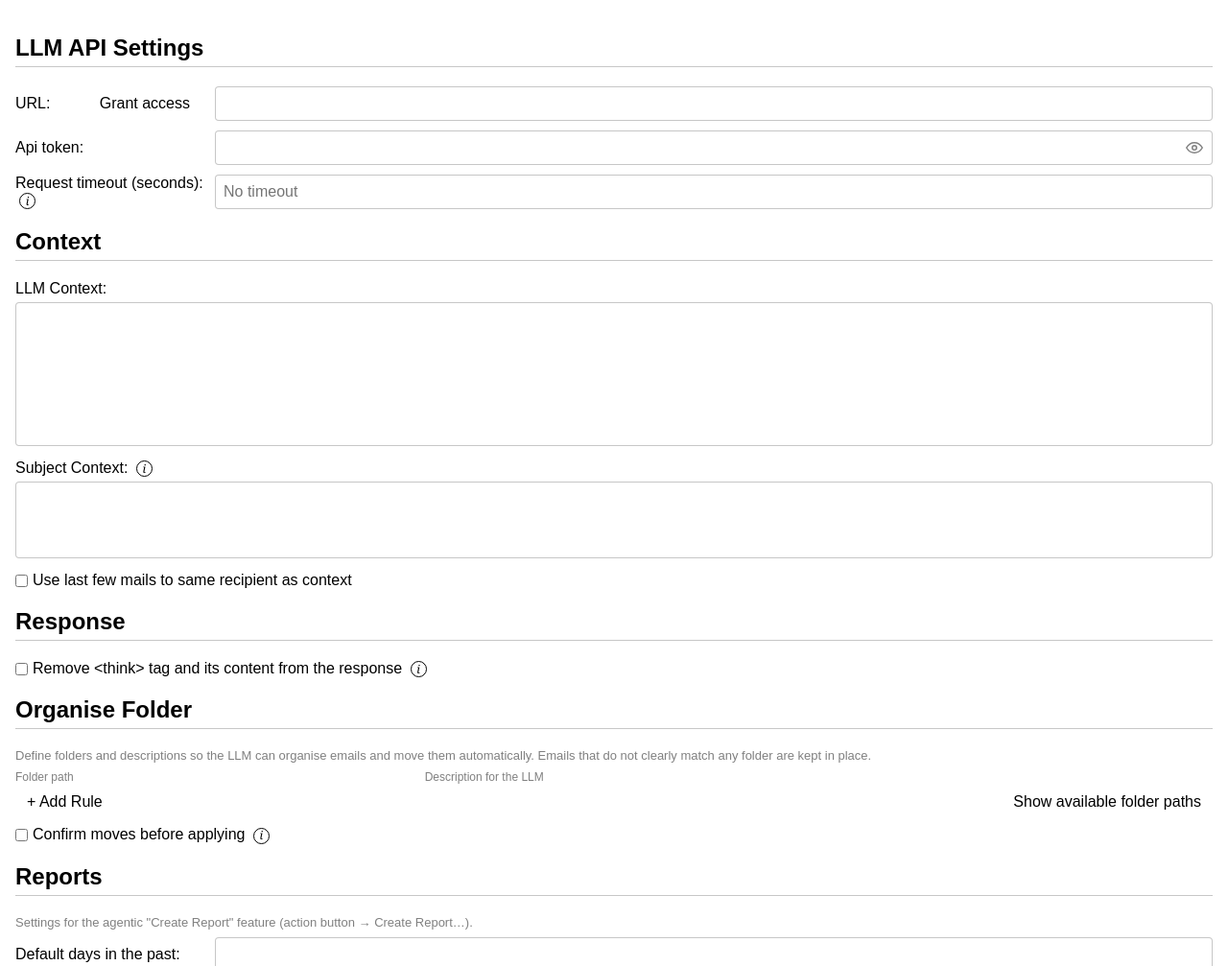
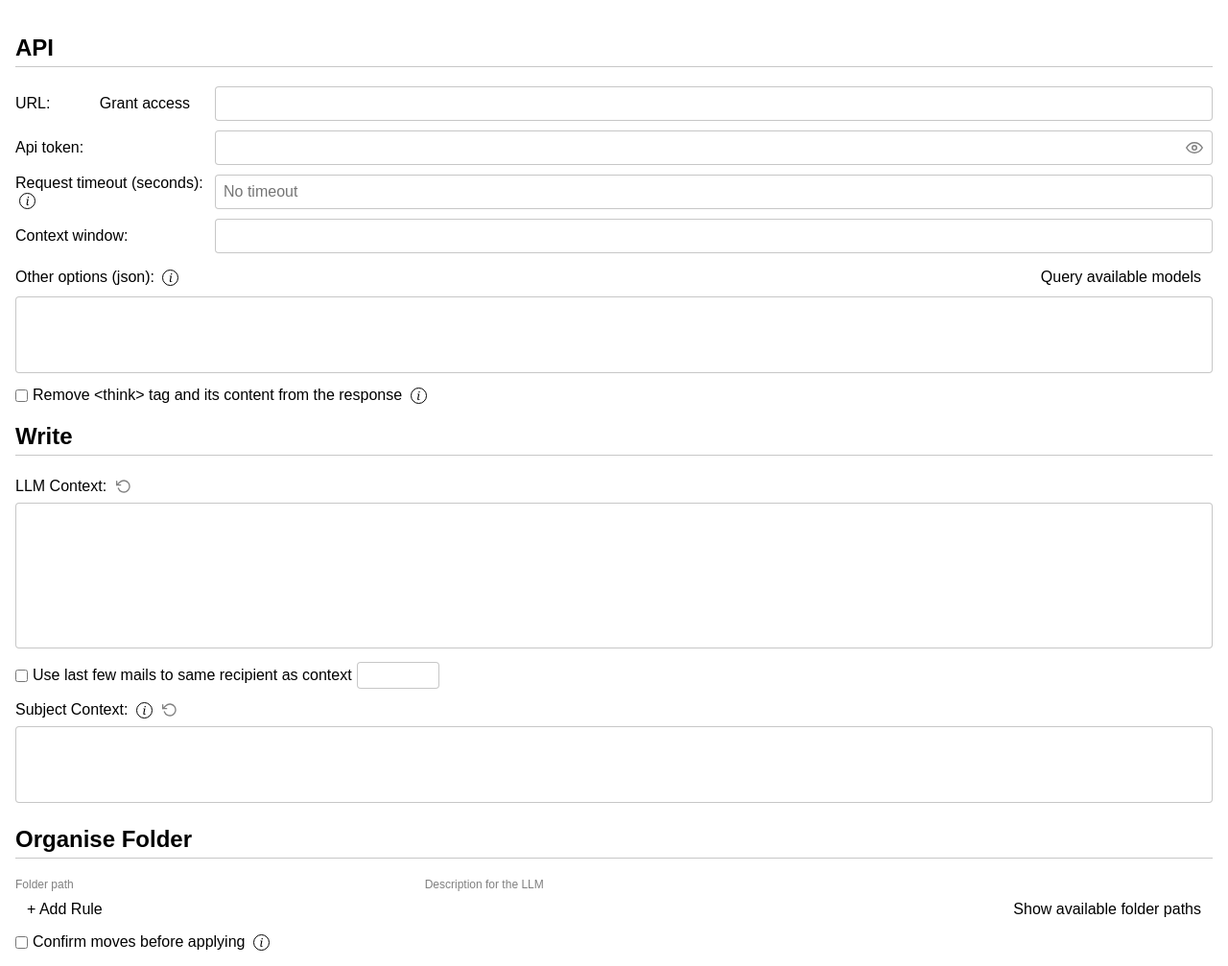
Before and after one commit to TNG/tb-llm-composer, a website with bundled scripts: page public/options.html in a window 1280 px wide. Shown: the top 1007 px of the page at 96% size. Built offline with nearby package versions, Linux system fonts and the light colour scheme.

Commit message:
Improve options layout
Signed-off-by: Leslie Lazzarino <leslie.lazzarino@gmail.com>

```diff
--- a/public/options.html
+++ b/public/options.html
@@ -83,6 +83,13 @@
       .checkbox-row label {
         display: inline;
         margin-bottom: 0;
+      }
+
+      /* Compact numeric input sitting inline in a checkbox row (e.g. "recent mails" count). */
+      .checkbox-row input[type="number"] {
+        flex: 0 0 auto;
+        width: 4.5em;
+        padding: 4px 6px;
       }
 
       /* Single-line fields: label on the left, control filling the rest of the row. */
@@ -212,13 +219,13 @@
         resize: none;
       }
 
-      #other_options,
       #llm_context {
-        height: 150px;
+        height: 9.5em;
       }
 
+      #other_options,
       #subject_context {
-        height: 80px;
+        height: 5em;
       }
 
       /* Round info badge: a bordered "i" that inherits the theme's text color and scales with the font. */
@@ -239,6 +246,44 @@
         cursor: help;
         color: var(--fg);
         user-select: none;
+      }
+
+      /* Label with a trailing action (e.g. a reset-to-default icon button) on the same line. */
+      .label-with-action {
+        display: flex;
+        align-items: center;
+        gap: 6px;
+        margin-bottom: 5px;
+      }
+
+      .label-with-action label {
+        margin-bottom: 0;
+      }
+
+      /* Icon-only reset button: neutral, transparent until hover (like the token eye toggle). */
+      .reset-btn {
+        display: inline-flex;
+        align-items: center;
+        justify-content: center;
+        width: 24px;
+        height: 24px;
+        padding: 0;
+        background: transparent;
+        border: none;
+        border-radius: 4px;
+        color: var(--muted, GrayText);
+        cursor: pointer;
+      }
+
+      .reset-btn:hover {
+        background: var(--subtle-bg);
+        color: var(--fg, CanvasText);
+      }
+
+      .reset-btn svg {
+        width: 16px;
+        height: 16px;
+        display: block;
       }
 
       .folder-path-badge {
@@ -412,7 +457,7 @@
     <div class="settings-container">
       <form id="settingsForm">
         <div class="settings-section">
-          <h2>LLM API Settings</h2>
+          <h2>API</h2>
           <div class="form-group form-row">
             <div class="url-label-group">
               <label for="url">URL:</label>
@@ -446,29 +491,25 @@
             </label>
             <input type="number" id="timeout" name="timeout" min="0" step="1" placeholder="No timeout" />
           </div>
-        </div>
-
-        <div class="settings-section">
-          <h2>Context</h2>
-          <div class="form-group">
-            <label for="llm_context">LLM Context:</label>
-            <textarea id="llm_context" name="llm context window"> </textarea>
+          <div class="form-group form-row">
+            <label for="context_window">Context window:</label>
+            <input type="number" id="context_window" name="context window" min="1"/>
           </div>
           <div class="form-group">
-            <label for="subject_context">
-              Subject Context:
-              <span class="info-icon" title="System prompt used when generating a subject line. Your name and (optionally) recent mails are appended automatically.">i</span>
-            </label>
-            <textarea id="subject_context" name="subject context"> </textarea>
+            <div class="other-options-header">
+              <label for="other_options">
+                Other options (json):
+                <span class="info-icon" title="These are options added as 'params' in the request body when calling the LLM endpoint configured above. See the documentation of that endpoint for available options. 'params.messages' is added/overwritten by the plugin. Typically a 'model' key can be used to select different models if available.">i</span>
+              </label>
+              <span id="models-status" class="models-status push-right"></span>
+              <button type="button" id="query-models-btn"
+                title="Query the endpoint's available models (GET {base}/models)">
+                Query available models
+              </button>
+            </div>
+            <div id="models-list" class="model-list"></div>
+            <textarea id="other_options" name="other option window"> </textarea>
           </div>
-          <div class="form-group checkbox-row">
-            <input type="checkbox" id="use_last_mails" name="use last mails" />
-            <label for="use_last_mails">Use last few mails to same recipient as context</label>
-          </div>
-        </div>
-
-        <div class="settings-section">
-          <h2>Response</h2>
           <div class="form-group checkbox-row">
             <input type="checkbox" id="strip_think_tag" name="strip think tag" />
             <label for="strip_think_tag">
@@ -479,11 +520,44 @@
         </div>
 
         <div class="settings-section">
+          <h2>Write</h2>
+          <div class="form-group">
+            <div class="label-with-action">
+              <label for="llm_context">LLM Context:</label>
+              <button type="button" id="reset-llm-context-btn" class="reset-btn" title="Reset to default" aria-label="Reset LLM context to default">
+                <svg viewBox="0 0 24 24" fill="none" stroke="currentColor" stroke-width="2" stroke-linecap="round" stroke-linejoin="round" aria-hidden="true">
+                  <polyline points="1 4 1 10 7 10" />
+                  <path d="M3.51 15a9 9 0 1 0 2.13-9.36L1 10" />
+                </svg>
+              </button>
+            </div>
+            <textarea id="llm_context" name="llm context window"> </textarea>
+          </div>
+          <div class="form-group checkbox-row">
+            <input type="checkbox" id="use_last_mails" name="use last mails" />
+            <label for="use_last_mails">Use last few mails to same recipient as context</label>
+            <input type="number" id="recent_mails_count" name="recent mails count" min="1" step="1"
+              title="How many recent sent mails to the recipient to feed as writing-style context." />
+          </div>
+          <div class="form-group">
+            <div class="label-with-action">
+              <label for="subject_context">
+                Subject Context:
+                <span class="info-icon" title="System prompt used when generating a subject line. Your name and (optionally) recent mails are appended automatically.">i</span>
+              </label>
+              <button type="button" id="reset-subject-context-btn" class="reset-btn" title="Reset to default" aria-label="Reset subject context to default">
+                <svg viewBox="0 0 24 24" fill="none" stroke="currentColor" stroke-width="2" stroke-linecap="round" stroke-linejoin="round" aria-hidden="true">
+                  <polyline points="1 4 1 10 7 10" />
+                  <path d="M3.51 15a9 9 0 1 0 2.13-9.36L1 10" />
+                </svg>
+              </button>
+            </div>
+            <textarea id="subject_context" name="subject context"> </textarea>
+          </div>
+        </div>
+
+        <div class="settings-section">
           <h2>Organise Folder</h2>
-          <p style="font-size:13px;color:var(--muted);margin-bottom:8px;">
-            Define folders and descriptions so the LLM can organise emails and move them automatically.
-            Emails that do not clearly match any folder are kept in place.
-          </p>
           <div class="folder-rule-header">
             <span>Folder path</span>
             <span></span><!-- badge column -->
@@ -510,9 +584,6 @@
 
         <div class="settings-section">
           <h2>Reports</h2>
-          <p style="font-size:13px;color:var(--muted);margin-bottom:8px;">
-            Settings for the agentic "Create Report" feature (action button → Create Report…).
-          </p>
           <div class="form-group form-row">
             <label for="report_default_days">Default days in the past:</label>
             <input type="number" id="report_default_days" name="report default days" min="1" step="1" />
@@ -547,28 +618,6 @@
           </div>
         </div>
 
-        <div class="settings-section">
-          <h2>Model settings</h2>
-          <div class="form-group">
-            <div class="form-row">
-              <label for="context_window">Context window:</label>
-              <input type="number" id="context_window" name="context window" min="1"/>
-            </div>
-            <div class="other-options-header">
-              <label for="other_options">
-                Other options (json):
-                <span class="info-icon" title="These are options added as 'params' in the request body when calling the LLM endpoint configured above. See the documentation of that endpoint for available options. 'params.messages' is added/overwritten by the plugin. Typically a 'model' key can be used to select different models if available.">i</span>
-              </label>
-              <span id="models-status" class="models-status push-right"></span>
-              <button type="button" id="query-models-btn"
-                title="Query the endpoint's available models (GET {base}/models)">
-                Query available models
-              </button>
-            </div>
-            <div id="models-list" class="model-list"></div>
-            <textarea id="other_options" name="other option window"> </textarea>
-          </div>
-        </div>
       </form>
     </div>
     <!--suppress HtmlUnknownTarget generated from ../src/options.ts-->
--- a/src/optionsParams.ts
+++ b/src/optionsParams.ts
@@ -26,6 +26,7 @@ export interface Options {
   api_token?: string;
   context_window: number;
   include_recent_mails: boolean;
+  recentMailsCount: number; // how many recent sent mails to the recipient to feed as style context
   strip_think_tag: boolean;
   params: LlmParameters;
   llmContext: string;
@@ -58,6 +59,7 @@ export const DEFAULT_OPTIONS: Options = {
     "I need a concise subject for an email I am writing, in the same language as the email.\n" +
     "Respond with only the subject line as plain text, with no brackets, quotes, or labels.",
   include_recent_mails: true,
+  recentMailsCount: 2,
   folderSortingRules: [],
   reportMaxSteps: 20,
   reportMaxSearchResults: 50,
--- a/src/retrieveSentContext.ts
+++ b/src/retrieveSentContext.ts
@@ -6,12 +6,12 @@ import MessagePart = browser.messages.MessagePart;
 
 import { getContentFromEmailParts } from "./emailHelpers";
 
-export async function getSentMessages(recipientEmail: string) {
+export async function getSentMessages(recipientEmail: string, limit = 10) {
   const accounts = await browser.accounts.list();
   for (const account of accounts) {
     const sentFolder = findSentFolder(account);
     if (sentFolder) {
-      const messageHeaders = await searchSentFolder(sentFolder, recipientEmail);
+      const messageHeaders = await searchSentFolder(sentFolder, recipientEmail, limit);
       const oldMessages = await Promise.all(messageHeaders.map(getMessageBody));
       const oldMessageContents: string[] = oldMessages.map((mail: MessagePart) => getContentFromEmailParts(mail.parts));
       return oldMessageContents.filter((content) => Boolean(content));
```
Also changed, not shown: public/reports.html (+1 -1 lines), src/llmButtonClickHandling.ts (+5 -3 lines), src/options.ts (+32 -1 lines).
